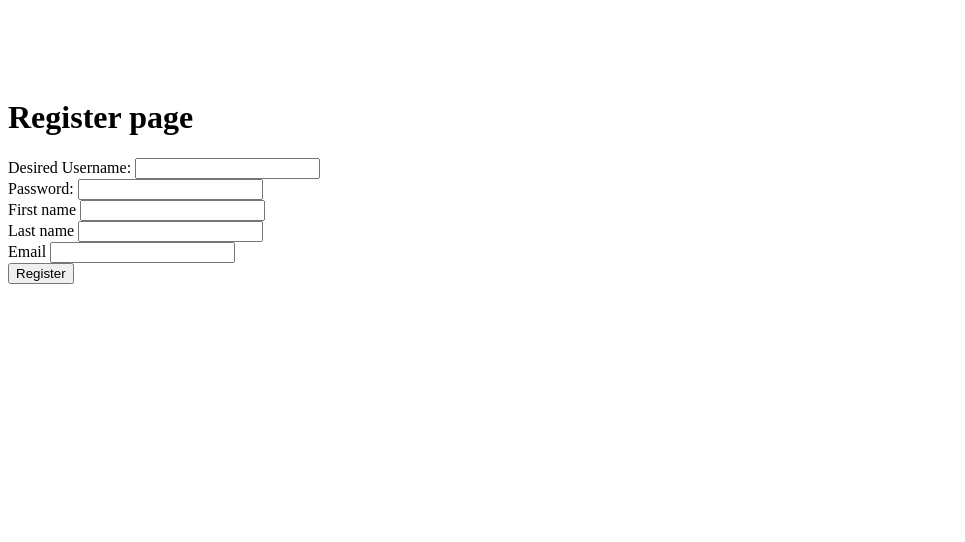
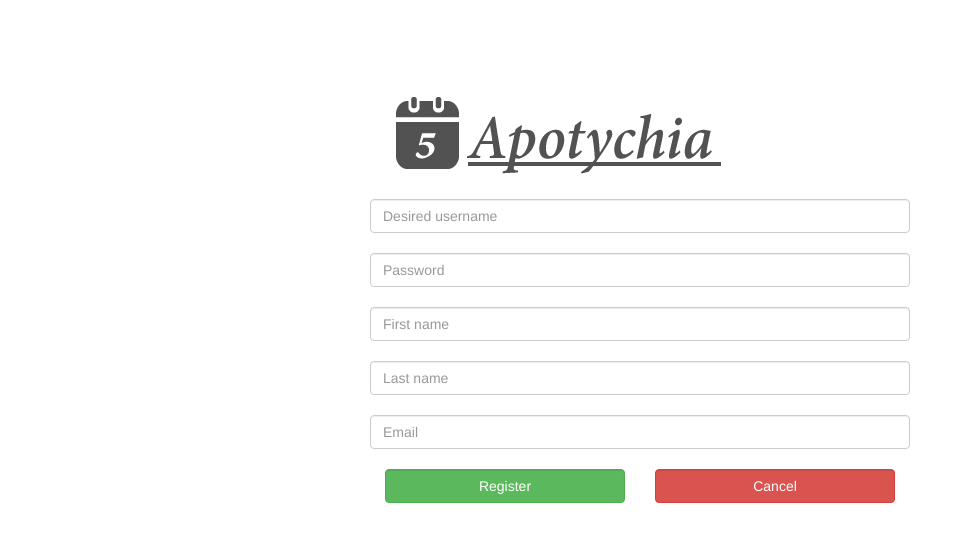
Before and after one commit to oyvindrobertsen/fellesprosjekt, a website: page apotychia/src/main/webapp/register.html in a window 1280 px wide. Shown: the whole page, without its empty margins (0-965 px from the left). Drawn offline with nearby package versions, Linux system fonts and the light colour scheme.

Commit message:
made login and registerpage look pretty

```diff
--- a/apotychia/src/main/webapp/register.html
+++ b/apotychia/src/main/webapp/register.html
@@ -3,24 +3,34 @@
 <head>
     <!--<link type="text/css" rel="stylesheet" href="libs/bootstrap/dist/css/bootstrap.css">
     <link type="text/css" rel="stylesheet" href="css/registerstyle.css"/> -->
+    <!-- Bootstrap -->
+    <link rel="stylesheet" href="libs/bootstrap/dist/css/bootstrap.css" media="screen">
     <link rel="stylesheet/less" href="css/app.less">
     <script src="libs/less/dist/less-1.7.0.js" type="text/javascript"></script>
     <title>Register page</title>
 </head>
 <body>
-<h1>Register page</h1>
-<form th:action="@{/register}" method="post" modelAttribute="user">
-    <label for="username">Desired Username</label>:
-    <input type="text" id="username" name="username" /> <br />
-    <label for="password">Password</label>:
-    <input type="password" id="password" name="password" /> <br />
-    <label for="firstName">First name</label>
-    <input type="text" id="firstName" name="firstName" /><br />
-    <label for="lastName">Last name</label>
-    <input type="text" id="lastName" name="lastName" /><br />
-    <label for="email">Email</label>
-    <input type="text" id="email" name="email" /><br />
-    <input type="submit" value="Register" />
-</form>
+<div class="container">
+   <div class="row">
+        <div class="col-md-6 col-md-offset-3">
+            <img src="img/logo.gif">
+            <form th:action="@{/register}" method="post" modelAttribute="user">
+                <input placeholder='Desired username' class='form-control' type="text" id="username" name="username" /> <br />
+                <input placeholder='Password' class='form-control' type="password" id="password" name="password" /> <br />
+                <input placeholder='First name' class='form-control' type="text" id="firstName" name="firstName" /><br />
+                <input placeholder='Last name' class='form-control' type="text" id="lastName" name="lastName" /><br />
+                <input placeholder='Email' class='form-control' type="text" id="email" name="email" /><br />
+                <div class='form-group'>
+                    <div class='col-md-6'>
+                        <input class='form-control btn-success' type="submit" value="Register" />
+                    </div>
+                    <div class='col-md-6'>
+                        <input class='form-control btn-danger' type='submit' value='Cancel' />
+                    </div>
+                </div>
+            </form>
+        </div>
+    </div>
+</div>
 </body>
 </html>
```
Also changed, not shown: apotychia/src/main/webapp/login.html (+12 -7 lines).
